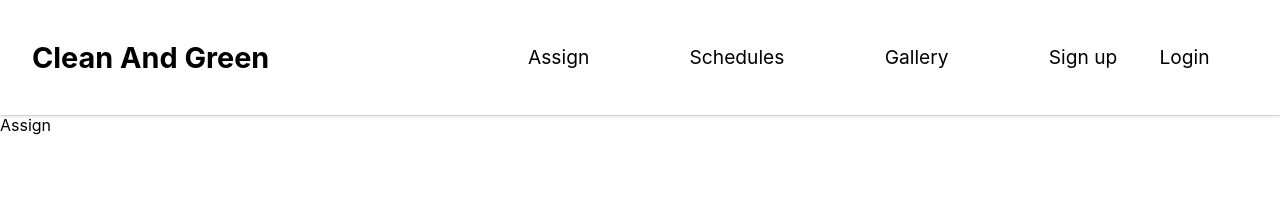
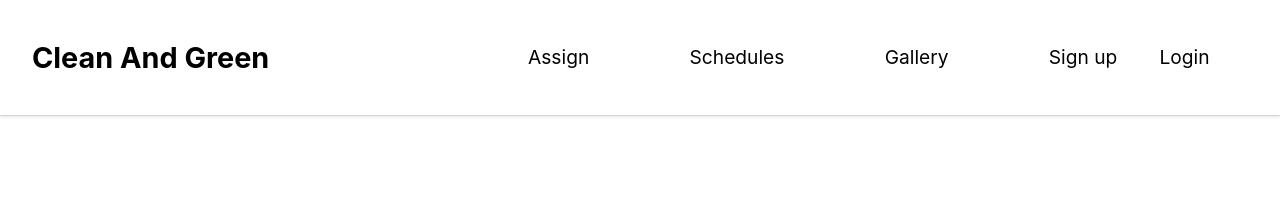
Before and after one commit to raj-2093/Garbage-Management-System, a React (Create React App) app in the folder client/: page /assign in a window 1280 px wide. Shown: the top 205 px of the page. Built offline with nearby package versions, Linux system fonts and the light colour scheme.

Commit message:
final changes: 7:25

```diff
--- a/client/src/pages/Assign.js
+++ b/client/src/pages/Assign.js
@@ -5,7 +5,7 @@ export const Assign = () => {
   return (
     <>
     <Navbar/>
-    <div>Assign</div>
+
     </>
   )
 }
```
